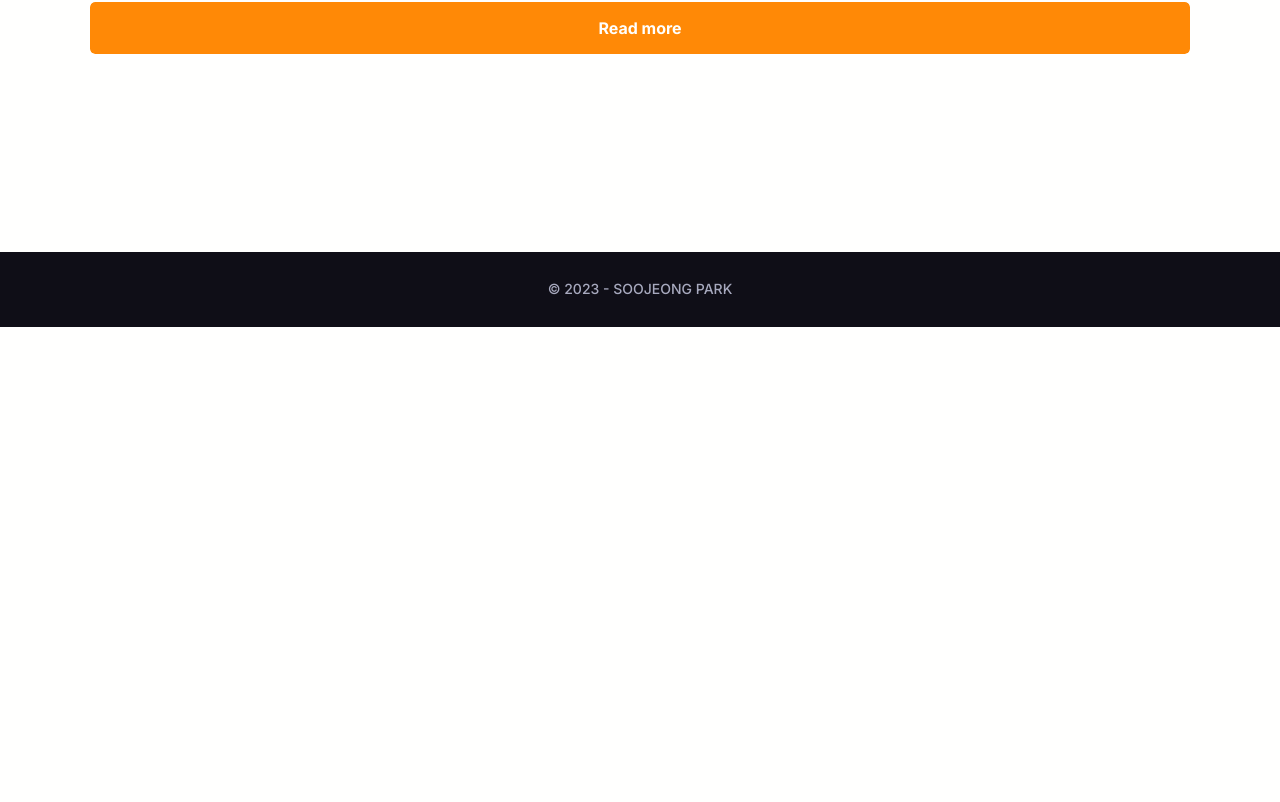
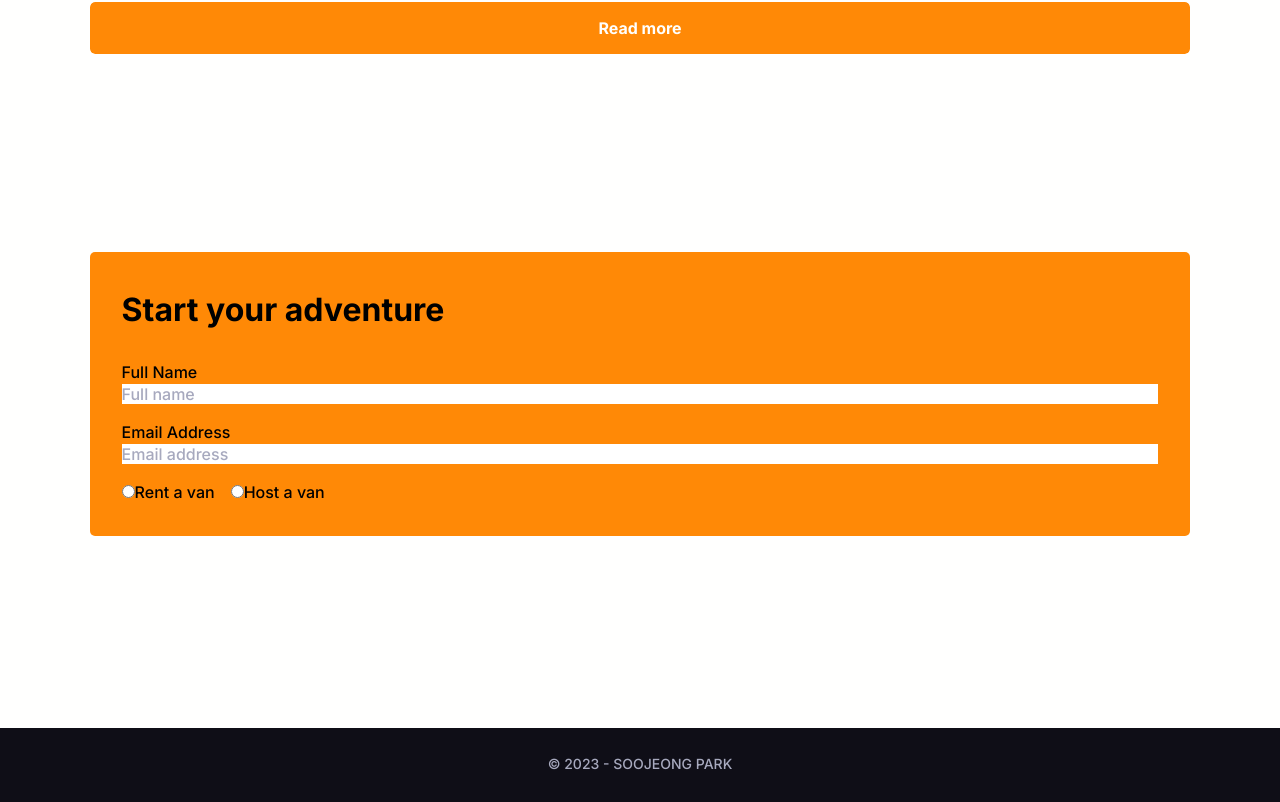
Before and after one commit to soojeong-park-ca/nomad-wheels, a React (Vite) app: page / in a window 1280 px wide. Shown: the part 3345-4147 px from the top of the page. Before the commit the page ends 3672 px from the top, so only its background shows below. Built offline with nearby package versions, Linux system fonts and the light colour scheme.

Commit message:
add a few styles for SignUp section

```diff
--- /dev/null
+++ b/src/components/SignUp.jsx
@@ -0,0 +1,68 @@
+import { Form, Link } from "react-router-dom";
+
+export default function SignUp() {
+  return (
+    <section id="#signup" class="signup margin-bottom-2xl">
+      <div className="app-padding-inline-default margin-bottom-xl">
+        <div className="max-width center-hori">
+          <div className="signup__content">
+            <h3 className="heading-tertiary margin-bottom-s">
+              Start your adventure
+            </h3>
+            <Form method="post" className="signup__form">
+              <div className="signup__form-group">
+                <label htmlFor="signup-name" className="signup__form-label">
+                  Full Name
+                </label>
+                <input
+                  id="signup-name"
+                  name="name"
+                  type="text"
+                  placeholder="Full name"
+                />
+              </div>
+
+              <div className="signup__form-group">
+                <label htmlFor="signup-email" className="signup__form-label">
+                  Email Address
+                </label>
+                <input
+                  id="signup-email"
+                  name="email"
+                  type="email"
+                  placeholder="Email address"
+                />
+              </div>
+
+              <div className="signup__form-group signup__form-group-radio">
+                <div className="form__radio">
+                  <input
+                    type="radio"
+                    name="signup-type"
+                    id="rent"
+                    className="form__radio-input"
+                  />
+                  <label htmlFor="rent" class="form__radio-label">
+                    <span class="form__radio-btn"></span>Rent a van
+                  </label>
+                </div>
+
+                <div className="form__radio">
+                  <input
+                    type="radio"
+                    name="signup-type"
+                    id="host"
+                    className="form__radio-input"
+                  />
+                  <label htmlFor="host" class="form__radio-label">
+                    <span class="form__radio-btn"></span>Host a van
+                  </label>
+                </div>
+              </div>
+            </Form>
+          </div>
+        </div>
+      </div>
+    </section>
+  );
+}
--- a/src/css/main.css
+++ b/src/css/main.css
@@ -89,6 +89,24 @@ button {
 }
 .btn--orange:hover:before, .btn--orange:active:before {
   width: 100%;
+}
+
+input,
+label {
+  color: inherit;
+  font-family: inherit;
+  font-size: inherit;
+  font-weight: inherit;
+}
+
+input {
+  border: none;
+}
+input::placeholder {
+  color: #a7a9be;
+  font-family: inherit;
+  font-size: inherit;
+  font-weight: inherit;
 }
 
 body {
@@ -421,7 +439,7 @@ p {
 .features__list {
   display: grid;
   grid-template-columns: 1fr;
-  grid-template-rows: repeat(3, 1fr);
+  grid-template-rows: repeat(3, auto);
   row-gap: 3rem;
 }
 @media screen and (min-width: 80em) {
@@ -612,6 +630,26 @@ p {
   }
 }
 
+.signup__content {
+  background-color: #ff8906;
+  border-radius: 5px;
+  padding: 2rem;
+}
+.signup__form {
+  display: flex;
+  flex-direction: column;
+  gap: 1rem;
+}
+.signup__form-group {
+  display: flex;
+  flex-direction: column;
+}
+.signup__form-group-radio {
+  display: flex;
+  flex-direction: row;
+  gap: 1rem;
+}
+
 .testimonial__content {
   position: relative;
 }
--- a/src/pages/Home.jsx
+++ b/src/pages/Home.jsx
@@ -2,6 +2,7 @@ import Hero from "../components/Hero";
 import About from "../components/About";
 import Features from "../components/Features";
 import Testimonial from "../components/Testimonial";
+import SignUp from "../components/SignUp";
 
 export default function Home() {
   return (
@@ -10,6 +11,7 @@ export default function Home() {
       <About />
       <Features />
       <Testimonial />
+      <SignUp />
     </div>
   );
 }
--- a/src/pages/Login.jsx
+++ b/src/pages/Login.jsx
@@ -4,6 +4,7 @@ import {
   useNavigation,
   Form,
   redirect,
+  Link,
 } from "react-router-dom";
 
 import { loginUser } from "../api";
@@ -37,19 +38,13 @@ export async function action({ request }) {
     localStorage.setItem(key2, newValue2);
     publishCustomEvent("login", { key2, newValue2 });
 
-    // localStorage.setItem("userData", JSON.parse(userData));
-
     return redirect(pathname);
   } catch (err) {
     const key = "loggedin";
     const newValue = JSON.stringify(false);
-    // const key2 = "userData";
-    // const newValue2 = JSON.stringify(null);
 
     localStorage.setItem(key, newValue);
     publishCustomEvent("logout", { key, newValue });
-    // localStorage.setItem(key2, newValue2);
-    // publishEvent("logout", { key2, newValue2 });
 
     return err.message;
   }
@@ -72,13 +67,13 @@ export default function Login() {
 
       <Form method="post" replace className="login-form">
         <input
-          id="input-email"
+          id="signin-email"
           name="email"
           type="email"
           placeholder="Email address"
         />
         <input
-          id="input-password"
+          id="signin-password"
           name="password"
           type="password"
           placeholder="Password"
@@ -89,7 +84,7 @@ export default function Login() {
       </Form>
       <div className="signup">
         <div>
-          Don't have an account? <a href="/">Create one now</a>
+          Don't have an account? <Link to="..">Create one now</Link>
         </div>
       </div>
     </section>
--- a/src/sass/base/_base.scss
+++ b/src/sass/base/_base.scss
@@ -110,3 +110,23 @@ button {
     }
   }
 }
+
+// input related elements
+input,
+label {
+  color: inherit;
+  font-family: inherit;
+  font-size: inherit;
+  font-weight: inherit;
+}
+
+input {
+  border: none;
+
+  &::placeholder {
+    color: v.$color-gray-light;
+    font-family: inherit;
+    font-size: inherit;
+    font-weight: inherit;
+  }
+}
--- a/src/sass/components/_all.scss
+++ b/src/sass/components/_all.scss
@@ -1,9 +1,9 @@
 @import "./about";
 @import "./animated-loading";
-@import "./booking";
 @import "./error";
 @import "./features";
 @import "./footer";
 @import "./header";
 @import "./hero";
+@import "./signup";
 @import "./testimonial";
--- a/src/sass/components/_features.scss
+++ b/src/sass/components/_features.scss
@@ -5,7 +5,7 @@
   &__list {
     display: grid;
     grid-template-columns: 1fr;
-    grid-template-rows: repeat(3, 1fr);
+    grid-template-rows: repeat(3, auto);
     row-gap: 3rem;
   }
 
--- /dev/null
+++ b/src/sass/components/_signup.scss
@@ -0,0 +1,27 @@
+@use "../abstracts/variables" as v;
+@use "../abstracts/mixins" as m;
+
+.signup {
+  &__content {
+    background-color: v.$color-primary;
+    border-radius: 5px;
+    padding: 2rem;
+  }
+
+  &__form {
+    display: flex;
+    flex-direction: column;
+    gap: 1rem;
+  }
+
+  &__form-group {
+    display: flex;
+    flex-direction: column;
+  }
+
+  &__form-group-radio {
+    display: flex;
+    flex-direction: row;
+    gap: 1rem;
+  }
+}
```
Also changed, not shown: src/components/Booking.jsx (deleted), src/sass/components/_booking.scss (deleted).
